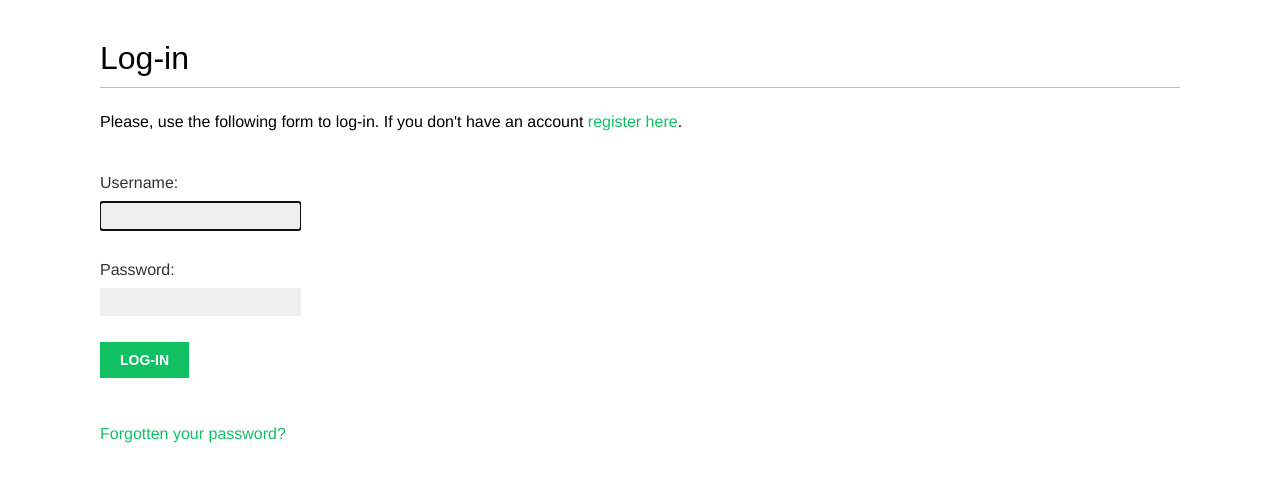
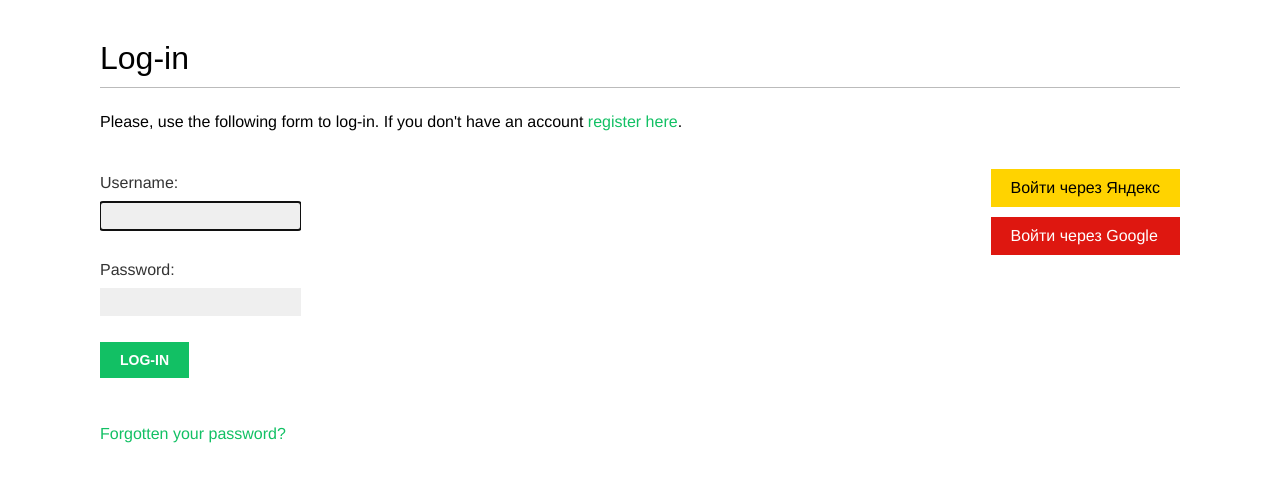
Before and after one commit to andreynetrebin/movie_watcher, a Django app: page /account/login/ in a window 1280 px wide. Shown: the part 81-563 px from the top of the page. Run offline with Django 5.2, Linux system fonts and the light colour scheme; data that the repository does not hold is empty; parts of the project's set-up code (start-up, migrations or seed data) failed here and were passed over; some libraries are stand-ins or nearby versions; some web fonts are replaced.

Commit message:
add social authentication ya/google

```diff
--- a/account/templates/base.html
+++ b/account/templates/base.html
@@ -5,6 +5,7 @@
   <title>{% block title %}{% endblock %}</title>
   <link href="{% static 'css/base.css' %}" rel="stylesheet">
   <link rel="stylesheet" href="https://cdnjs.cloudflare.com/ajax/libs/font-awesome/6.0.0-beta3/css/all.min.css">
+  <script src="https://yastatic.net/s3/passport-sdk/autofill/v1/sdk-suggest-with-polyfills-latest.js"></script>
 </head>
 <body>
   <div id="header">
--- a/account/templates/registration/login.html
+++ b/account/templates/registration/login.html
@@ -28,11 +28,16 @@ Forgotten your password?
 </div>
 <div class="social">
 <ul>
-<!--<li class="google">-->
-<!--<a href="{% url "social:begin" "google-oauth2" %}">-->
-<!--Sign in with Google-->
-<!--</a>-->
-<!--</li>-->
+    <li class="yandex">
+<a class="yandex" href="{% url "social:begin" "yandex-oauth2" %}">
+Войти через Яндекс
+</a>
+</li>
+<li class="google">
+<a href="{% url "social:begin" "google-oauth2" %}">
+Войти через Google
+</a>
+</li>
 </ul>
 </div>
 {% endblock %}
--- a/movie_watcher/settings.py
+++ b/movie_watcher/settings.py
@@ -140,7 +140,7 @@ STATICFILES_DIRS = [
 
 
 DEFAULT_AUTO_FIELD = 'django.db.models.BigAutoField'
-LOGIN_REDIRECT_URL = 'movies:movie_actions'
+LOGIN_REDIRECT_URL = 'dashboard'
 LOGIN_URL = 'login'
 LOGOUT_URL = 'logout'
 
@@ -161,7 +161,11 @@ AUTHENTICATION_BACKENDS = [
     'django.contrib.auth.backends.ModelBackend',
     'account.authentication.EmailAuthBackend',
     'social_core.backends.google.GoogleOAuth2',
+    'social_core.backends.yandex.YandexOAuth2',
 ]
+
+SOCIAL_AUTH_YANDEX_OAUTH2_KEY = config('YANDEX_OAUTH2_KEY')  # Ваш Client ID
+SOCIAL_AUTH_YANDEX_OAUTH2_SECRET = config('YANDEX_OAUTH2_SECRET')  # Ваш Client Secret
 
 SOCIAL_AUTH_GOOGLE_OAUTH2_KEY = config('GOOGLE_OAUTH2_KEY')
 SOCIAL_AUTH_GOOGLE_OAUTH2_SECRET = config('GOOGLE_OAUTH2_SECRET')
--- a/static/css/base.css
+++ b/static/css/base.css
@@ -254,7 +254,14 @@ ul.messages li a.close {
     color:#fff;
 }
 .social li.google { background:#de1710; }
+.social li.yandex {
+    background: #FFD300; /* Темно-желтый цвет */
+    color: #000000 !important; /* Черный текст с высоким приоритетом */
+}
 
+.social li a.yandex {
+    color: #000000 !important; /* Убедитесь, что ссылки также имеют черный цвет */
+}
 
 /* images */
 
```
Also changed, not shown: CHANGELOG.md.
